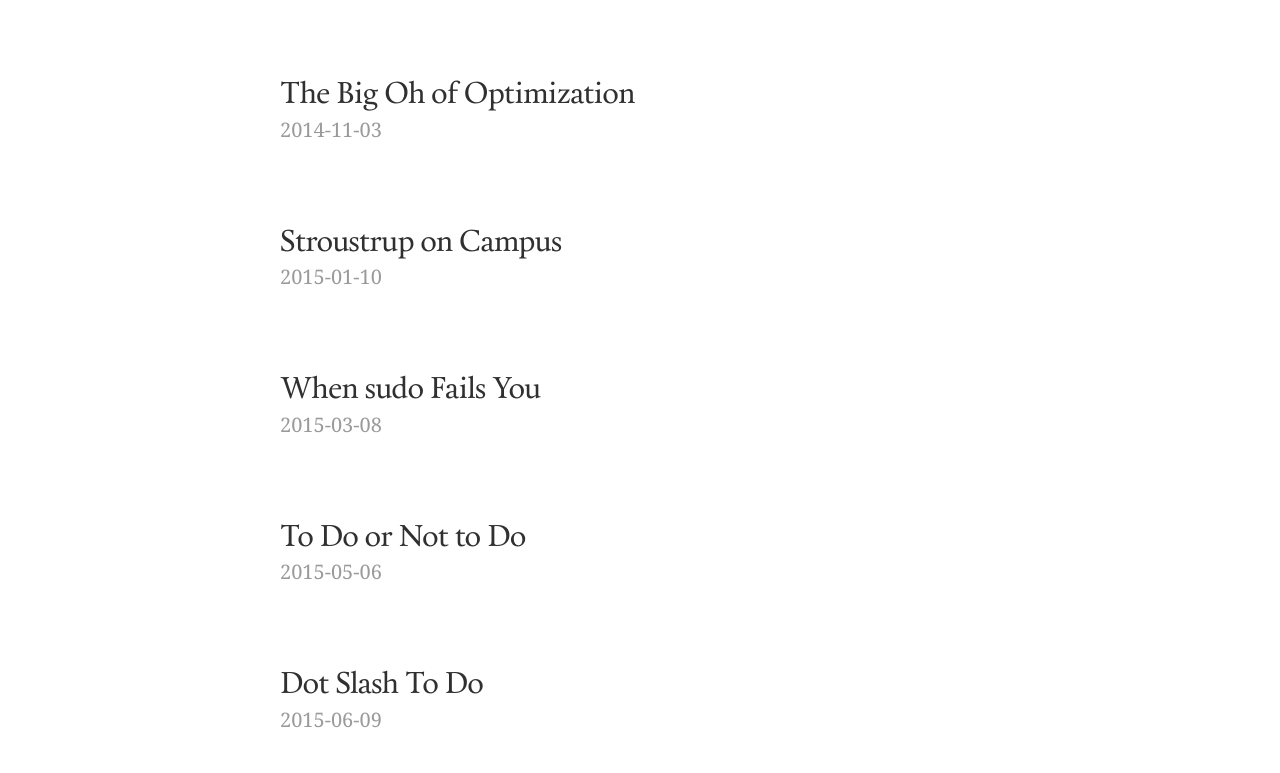
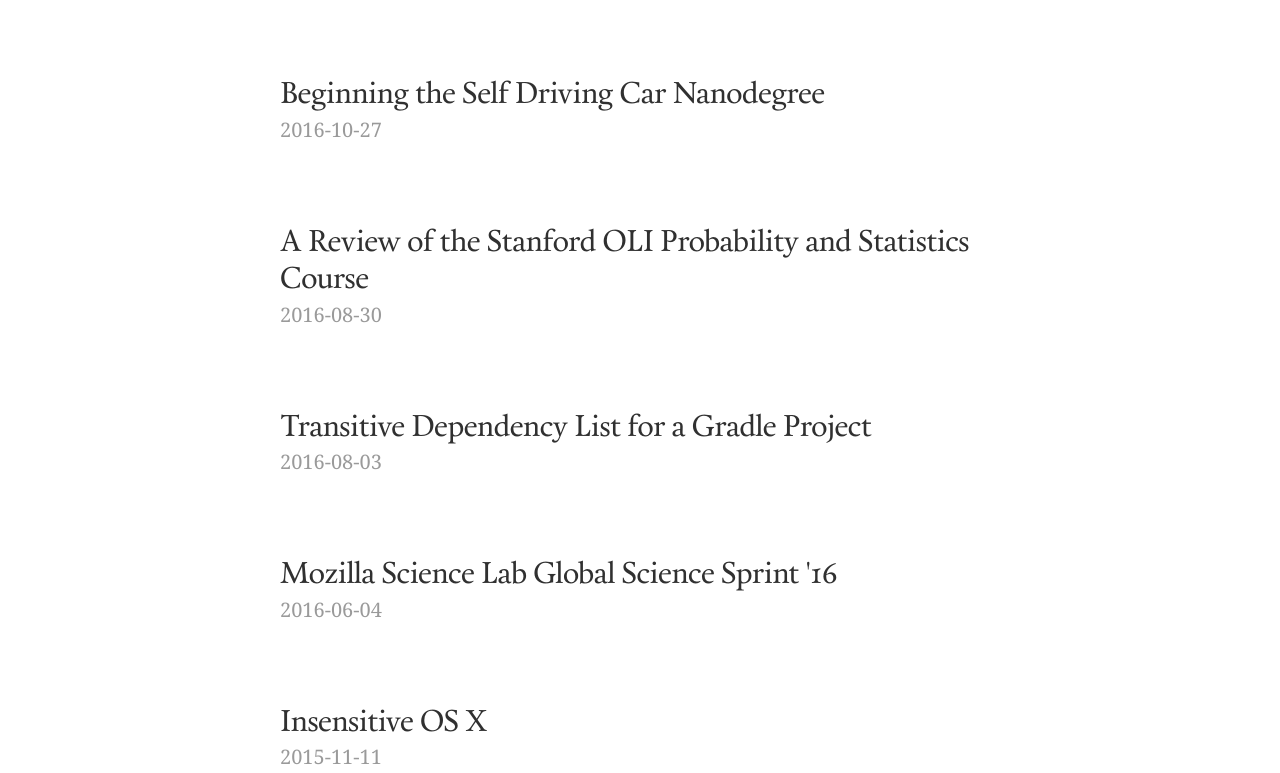
Before and after one commit to Deborah-Digges/gatsby-site, a Gatsby site: page / in a window 1280 px wide. Shown: the part 664-1437 px from the top of the page. Built offline with nearby package versions, Linux system fonts and the light colour scheme; Gatsby itself is replaced by a stand-in of ours.

Commit message:
Add sort order back in

```diff
--- a/src/pages/index.js
+++ b/src/pages/index.js
@@ -26,7 +26,7 @@
 
 export const query = graphql`
 query IndexQuery {
-  allMarkdownRemark(filter: { fileAbsolutePath: { regex: "/[0-9]{4}-[0-9]{2}-[0-9]{2}-.*/" } } ) {
+  allMarkdownRemark(sort: { order: DESC, fields: [fields___date] }, filter: { fileAbsolutePath: { regex: "/[0-9]{4}-[0-9]{2}-[0-9]{2}-.*/" } } ) {
     edges {
       node {
         id
```
